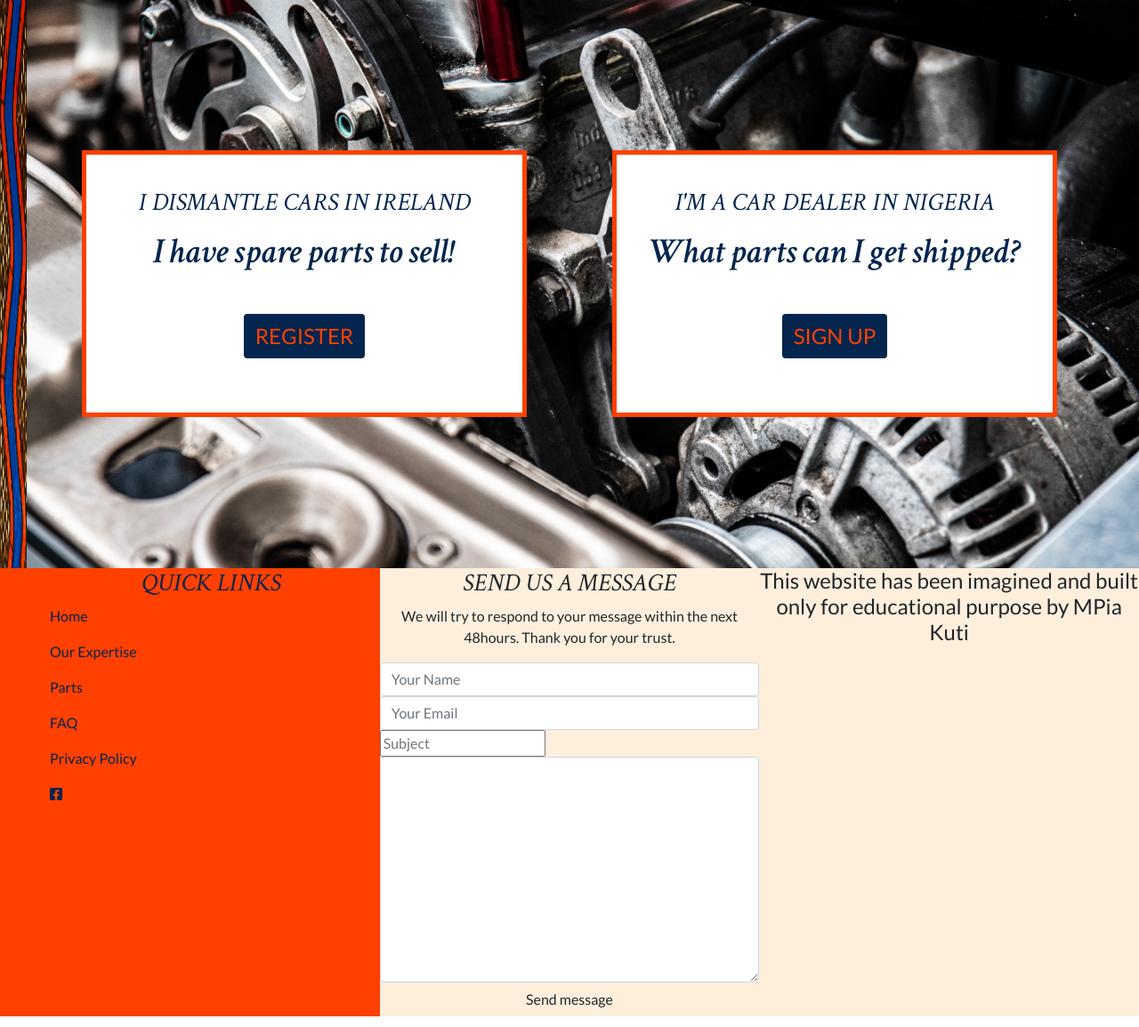
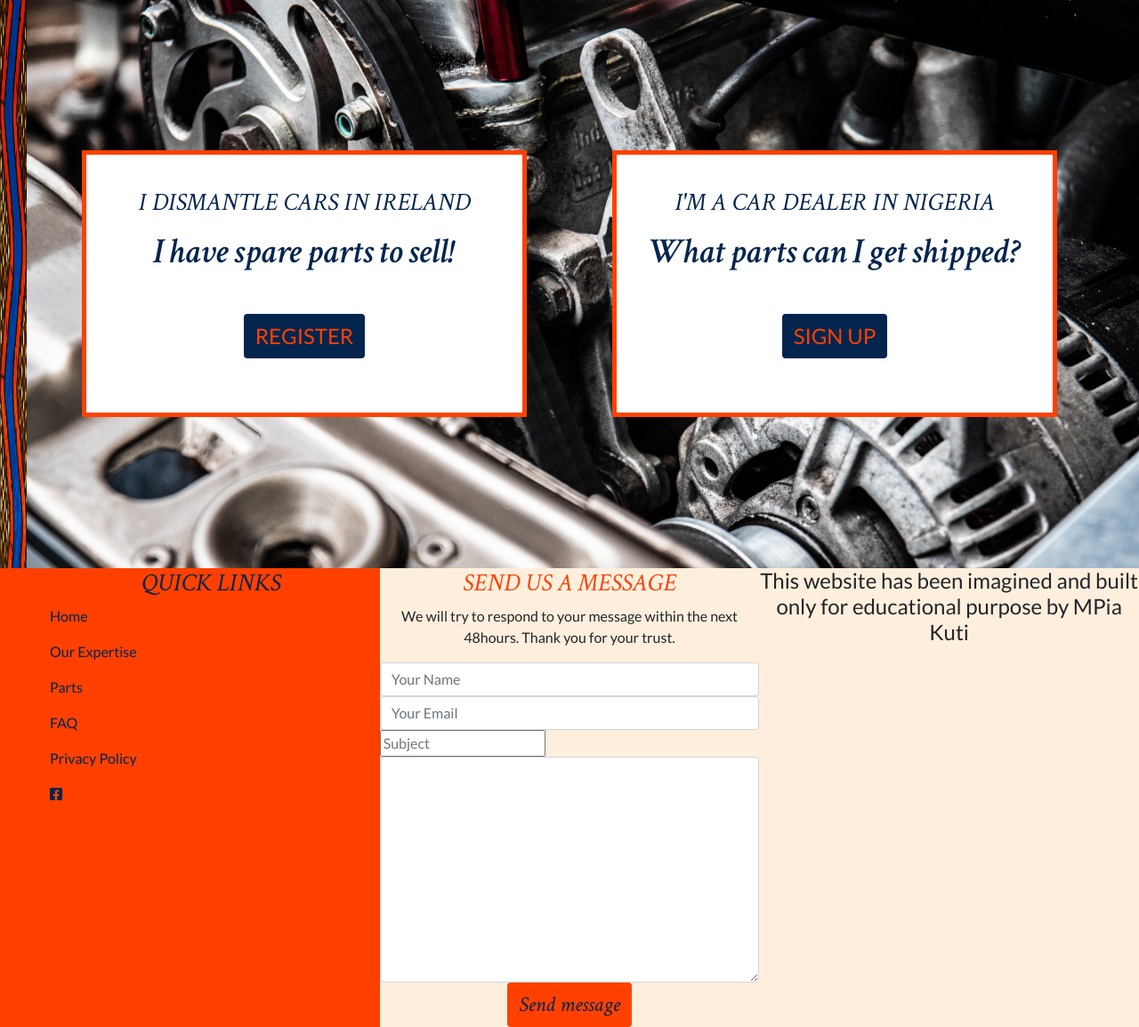
Before and after one commit to mkuti/corklagos-venture, a Django app: page / in a window 1280 px wide. Shown: the part 127-1282 px from the top of the page at 89% size. Run offline with Django 3.2, Linux system fonts and the light colour scheme; some libraries are stand-ins or nearby versions.

Commit message:
Styled the contact footer section

```diff
--- a/static/css/style.css
+++ b/static/css/style.css
@@ -92,6 +92,11 @@ li {
     font-size: 1.5rem;
     font-family: "lato", sans-serif;
     margin: 1.5rem;
+}
+
+.btn-contact {
+    font-family: "Crimson Text", sans-serif;
+    font-size: 1.5rem;
 }
 
 /* tribal vertical left banner */
--- a/templates/footer.html
+++ b/templates/footer.html
@@ -44,7 +44,7 @@
                 </div>
             </div>
             <div class="col-12 col-md-6 col-lg-4">
-                <h3 class="text-uppercase header-footer">Send us a message</h3>
+                <h3 class="text-uppercase header-footer text-wheel">Send us a message</h3>
                 <p>We will try to respond to your message within the next 48hours. Thank you for your trust.</p>
                 <div class="row text-left">
                     <form class="col-12 needs-validation contact-form">
@@ -55,7 +55,7 @@
                         </textarea>
                         <div class="form-row text-center">
                             <div class="col">
-                                <button type="submit" class="btn btn-gal btn-orange">Send message</button>
+                                <button type="submit" class="btn bg-wheel text-oxford btn-contact">Send message</button>
                             </div>
                         </div>
                     </form>
```
